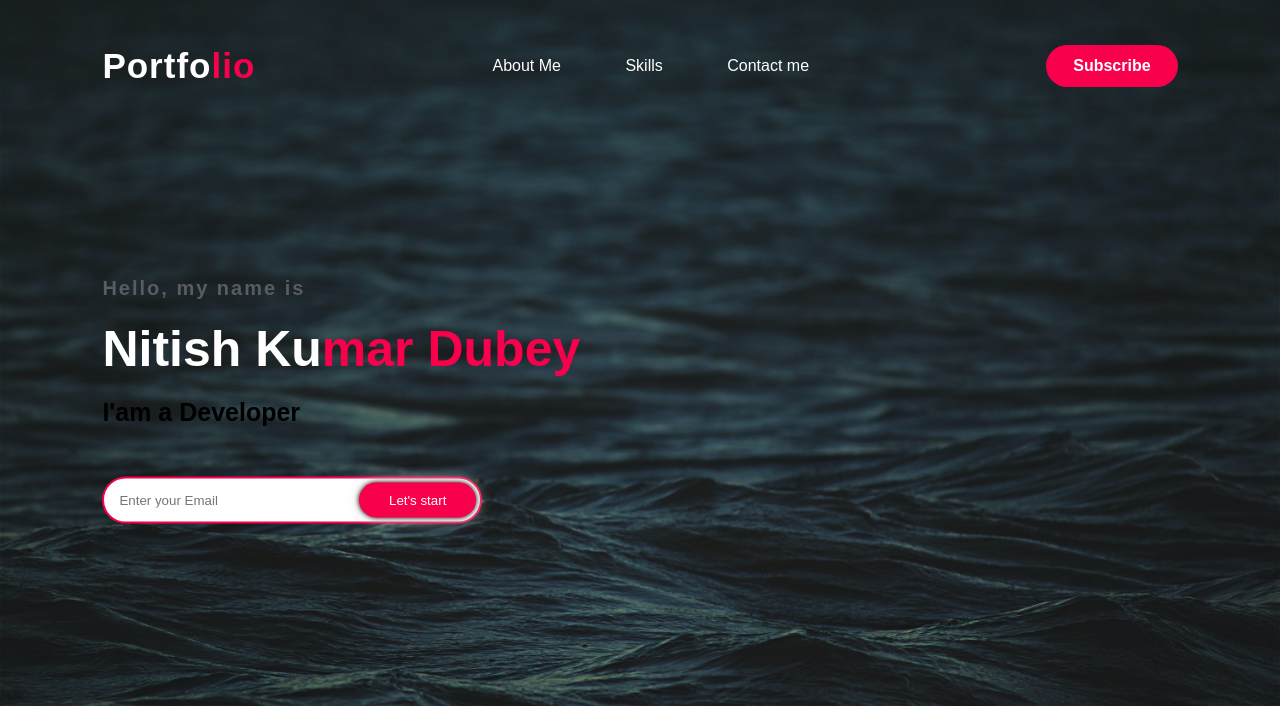
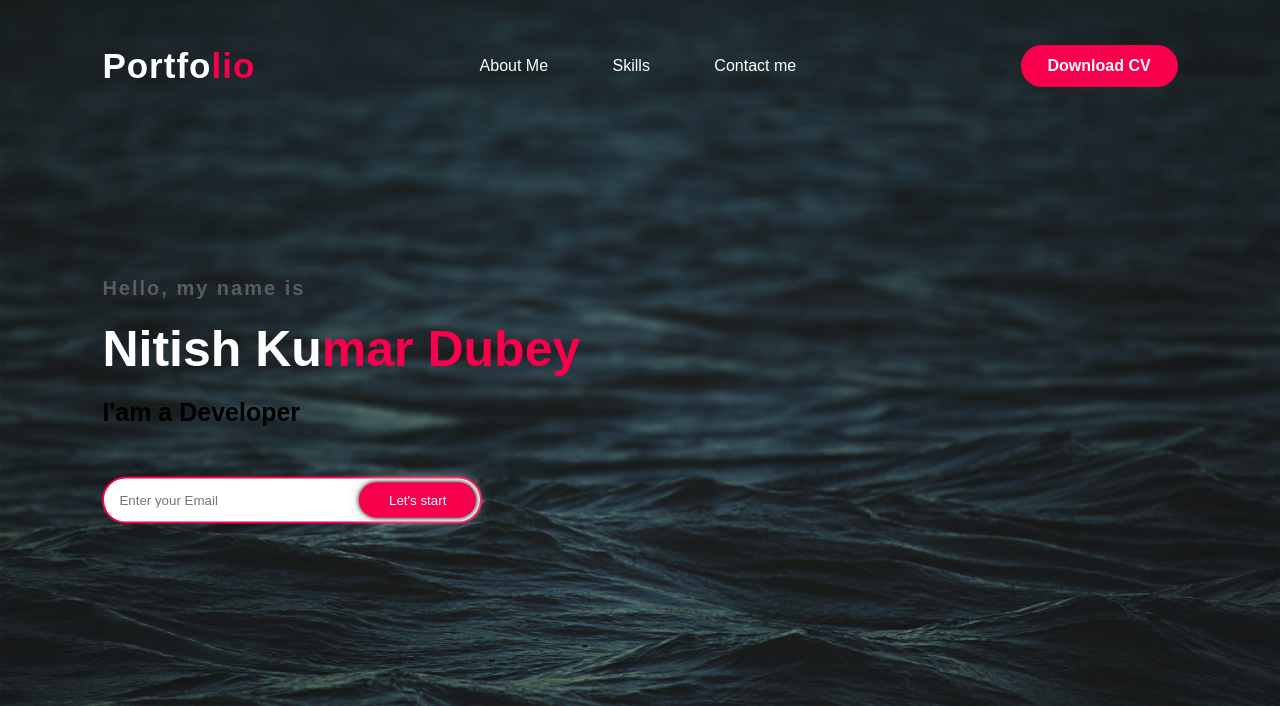
Before and after one commit to 001-NITISH/001-NITISH.github.io, a plain HTML site: page index.html in a window 1280 px wide. Shown: the top 706 px of the page. Drawn offline with Linux system fonts and the light colour scheme; a web font is replaced by a local one.

Commit message:
Update index.html

```diff
--- a/index.html
+++ b/index.html
@@ -25,7 +25,7 @@
                 <li><a href="#">Skills</a></li>
                 <li><a href="#">Contact me</a></li>
             </ul>
-            <a href="#" class="btn">Subscribe</a>
+            <a href="#" class="btn">Download CV</a>
         </nav>
 
         <div class="content">
```
